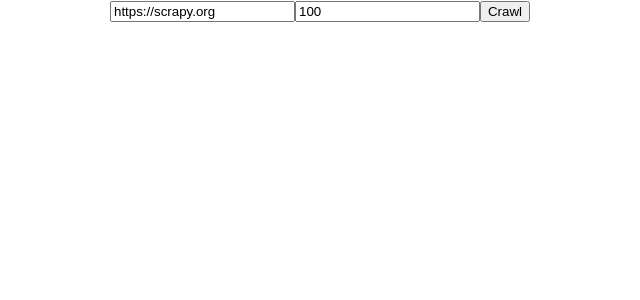
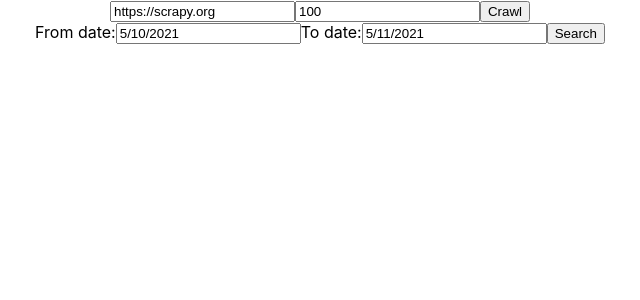
Before and after one commit to 1995hyz/ece465-cloud-computing, a React (Create React App) app in the folder job-crawler-frontend/: page / in a window 1280 px wide. Shown: the top 300 px of the page, without its empty margins (320-960 px from the left). Built offline with nearby package versions, Linux system fonts and the light colour scheme.

Commit message:
Adding searching

```diff
--- a/job-crawler-frontend/src/MainPage.js
+++ b/job-crawler-frontend/src/MainPage.js
@@ -6,10 +6,12 @@ class MainPage extends Component {
         super(props);
         this.state = {
             crawlUrl: "https://scrapy.org",
-            crawlAmount: "100"
+            crawlAmount: "100",
+            fromDate: "5/10/2021",
+            toDate: "5/11/2021"
         };
         // Set the correct baseURL once deploying the infrastructure to aws via serverless framework
-        Axios.defaults.baseURL = "https://3i9k6rs7o3.execute-api.us-east-1.amazonaws.com/dev";
+        Axios.defaults.baseURL = "https://vhztunt4wk.execute-api.us-east-1.amazonaws.com/dev";
     }
 
     onClickCrawlHandler = () => {
@@ -33,6 +35,12 @@ class MainPage extends Component {
         }
     };
 
+/*    onClickSearchHandler = () => {
+        try {
+            let selectedFromDate = new Date()
+        }
+    };*/
+
     handleInput = (event) => {
         let value = event.target.value;
         let name = event.target.name;
@@ -49,6 +57,7 @@ class MainPage extends Component {
 
     render() {
         return <div>
+            <div>
                 <input
                     type="text"
                     name="crawlUrl"
@@ -63,6 +72,24 @@ class MainPage extends Component {
                 />
                 <button onClick={this.onClickCrawlHandler}>Crawl</button>
             </div>
+            <div>
+                <label>From date:</label>
+                <input
+                    type="text"
+                    name="fromDate"
+                    value={this.state.fromDate}
+                    onChange={this.handleInput}
+                />
+                <label>To date:</label>
+                <input
+                    type="text"
+                    name="toDate"
+                    value={this.state.toDate}
+                    onChange={this.handleInput}
+                />
+                <button>Search</button>
+            </div>
+        </div>
     }
 }
 
```
Lines whose indentation alone changed are shown as unchanged.
